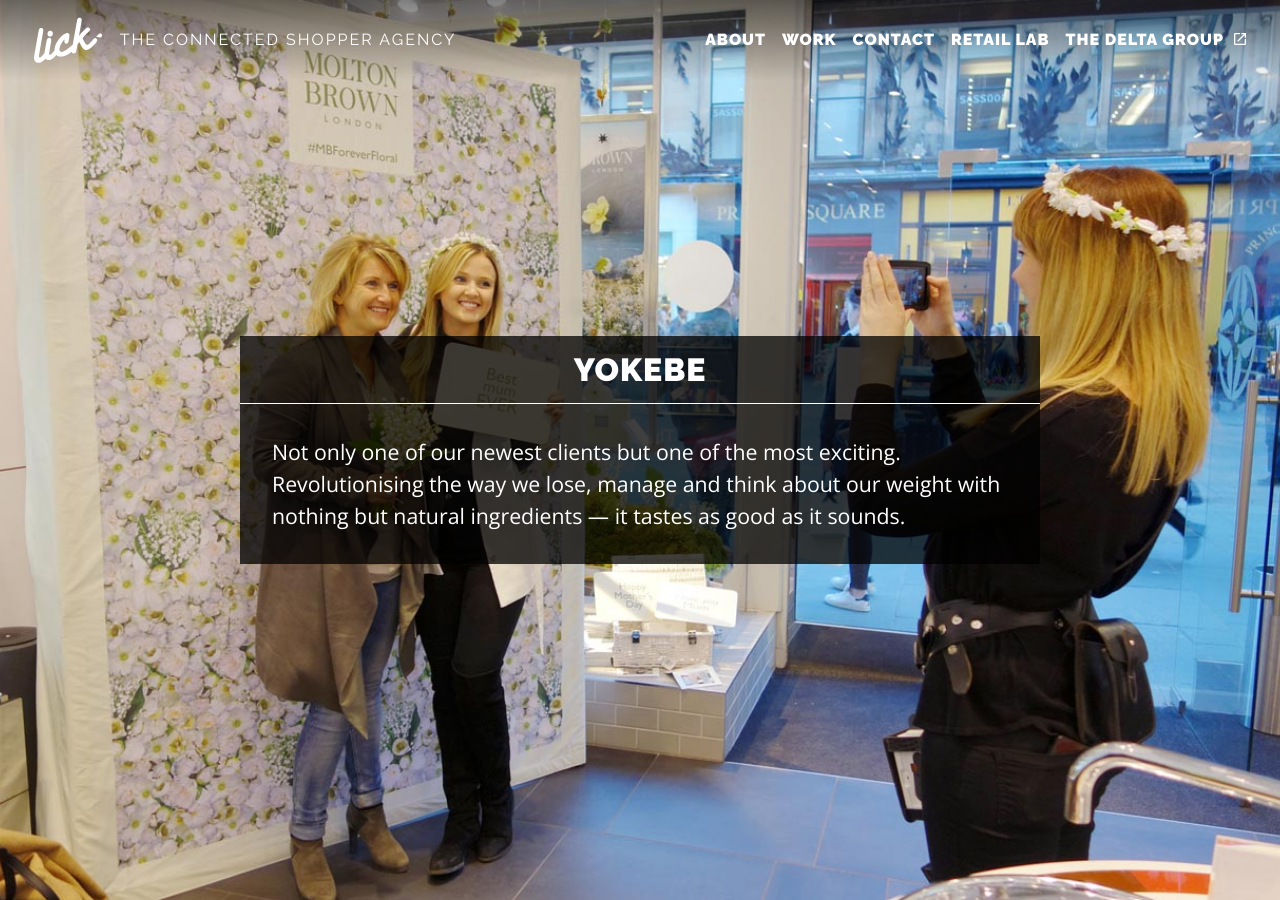
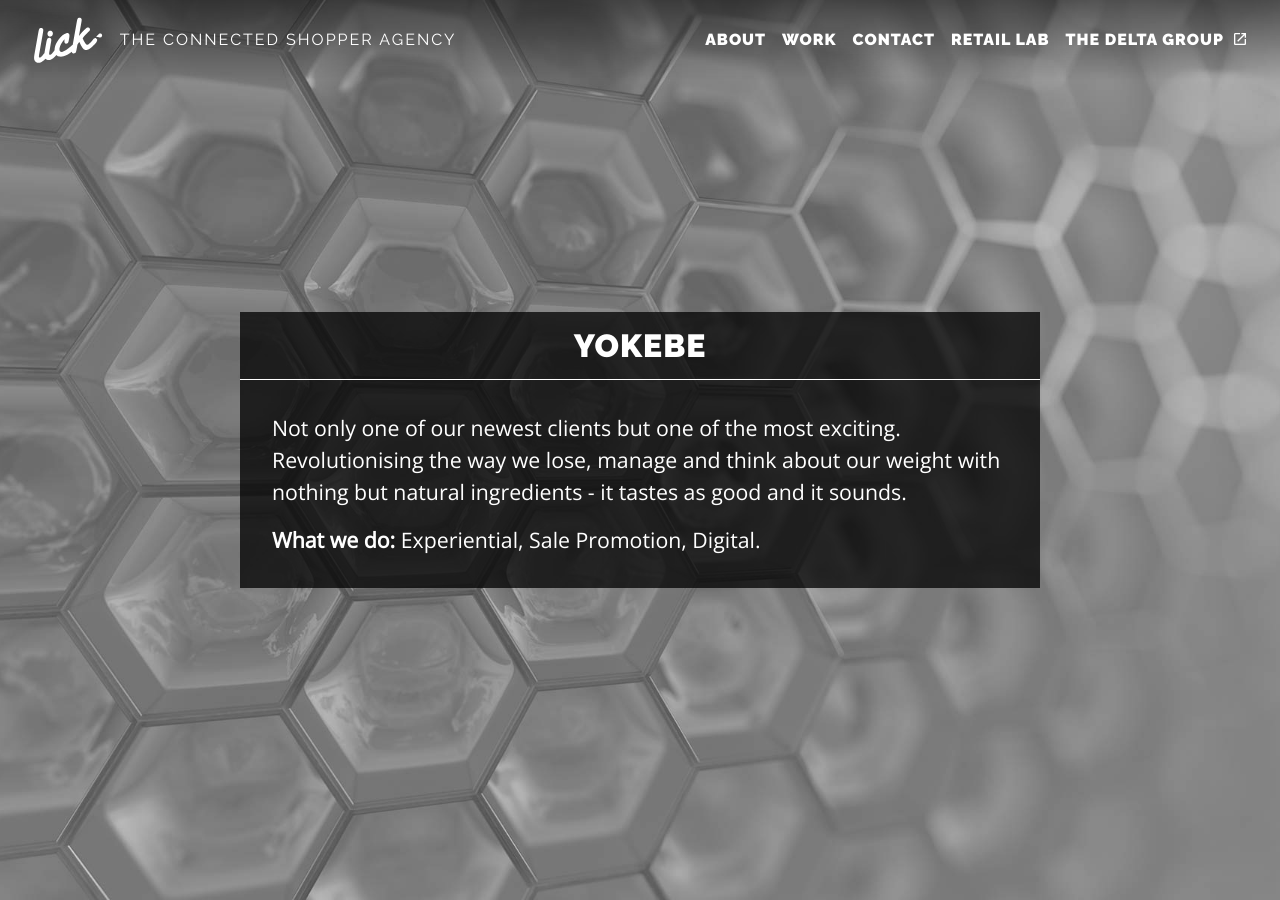
Before and after one commit to lickcreative/website, a Jekyll site: the page built from _work/yokebe.markdown, in a window 1280 px wide and 900 px high. Built offline with Jekyll 4.4.1, drawn with Linux system fonts in a browser that asks for light colours.

Commit message:
Updated Yokebe

```diff
--- a/_work/yokebe.markdown
+++ b/_work/yokebe.markdown
@@ -1,9 +1,11 @@
 ---
 title: Yokebe
 date: 2016-07-21 13:28:00 Z
-cover_image: "/uploads/molton-brown-1280.jpg"
+cover_image: "/uploads/yokebe_cover.jpg"
 desktop_image: "/uploads/work/yokebe_mobile@1x.jpg"
 mobile_image: "/uploads/work/yokebe_desktop@1x.jpg"
 ---
 
-Not only one of our newest clients but one of the most exciting. Revolutionising the way we lose, manage and think about our weight with nothing but natural ingredients — it tastes as good as it sounds.
+Not only one of our newest clients but one of the most exciting. Revolutionising the way we lose, manage and think about our weight with nothing but natural ingredients - it tastes as good and it sounds.
+
+**What we do:** Experiential, Sale Promotion, Digital.
```
